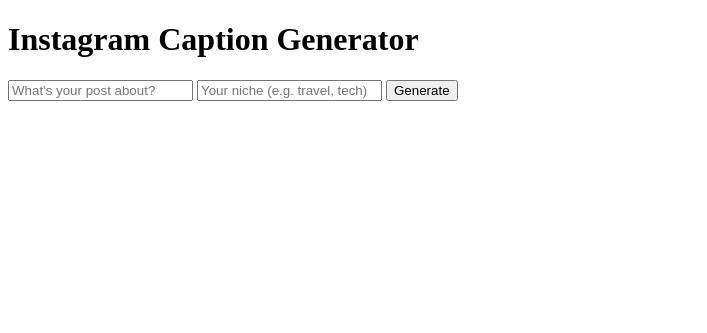
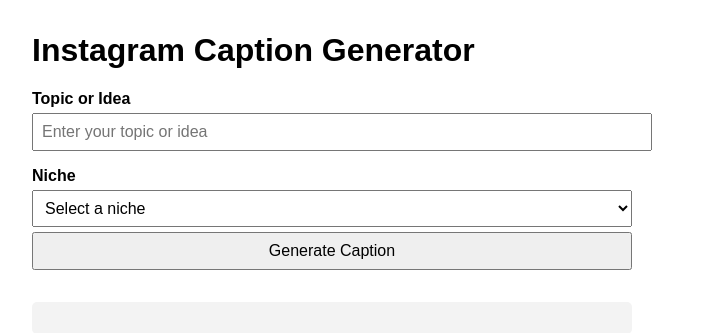
Before and after one commit to Mariakhan-AI/AI-Agent, a Flask app: page / in a window 1280 px wide. Shown: the top 333 px of the page, without its empty margins (0-707 px from the left). Run offline with Flask 3, Linux system fonts and the light colour scheme.

Commit message:
Update index.html

```diff
--- a/instagaram agent/templates/index.html
+++ b/instagaram agent/templates/index.html
@@ -1,33 +1,102 @@
 <!DOCTYPE html>
-<html>
+<html lang="en">
 <head>
-    <title>CaptionCraft ✨</title>
+    <meta charset="UTF-8" />
+    <meta name="viewport" content="width=device-width, initial-scale=1" />
+    <title>Instagram Caption Generator</title>
+    <style>
+        body {
+            font-family: Arial, sans-serif;
+            margin: 2rem;
+            max-width: 600px;
+        }
+        label {
+            display: block;
+            margin-top: 1rem;
+            font-weight: bold;
+        }
+        input, select, button {
+            width: 100%;
+            padding: 0.5rem;
+            margin-top: 0.3rem;
+            font-size: 1rem;
+        }
+        #result {
+            margin-top: 2rem;
+            padding: 1rem;
+            background: #f3f3f3;
+            border-radius: 5px;
+            white-space: pre-wrap;
+        }
+        #error {
+            margin-top: 1rem;
+            color: red;
+            font-weight: bold;
+        }
+    </style>
 </head>
 <body>
     <h1>Instagram Caption Generator</h1>
     <form id="captionForm">
-        <input type="text" name="prompt" placeholder="What's your post about?" required>
-        <input type="text" name="niche" placeholder="Your niche (e.g. travel, tech)" required>
-        <button type="submit">Generate</button>
+        <label for="prompt">Topic or Idea</label>
+        <input type="text" id="prompt" name="prompt" placeholder="Enter your topic or idea" required />
+
+        <label for="niche">Niche</label>
+        <select id="niche" name="niche" required>
+            <option value="" disabled selected>Select a niche</option>
+            <option value="fitness">Fitness</option>
+            <option value="fashion">Fashion</option>
+            <option value="food">Food</option>
+            <option value="travel">Travel</option>
+            <option value="beauty">Beauty</option>
+            <option value="technology">Technology</option>
+            <!-- Add more niches as needed -->
+        </select>
+
+        <button type="submit">Generate Caption</button>
     </form>
-    <p id="result"></p>
+
+    <div id="error"></div>
+    <div id="result"></div>
 
     <script>
-        const form = document.getElementById("captionForm");
-        form.onsubmit = async (e) => {
+        const form = document.getElementById('captionForm');
+        const resultDiv = document.getElementById('result');
+        const errorDiv = document.getElementById('error');
+
+        form.addEventListener('submit', async (e) => {
             e.preventDefault();
-            const data = {
-                prompt: form.prompt.value,
-                niche: form.niche.value
-            };
-            const res = await fetch("/generate", {
-                method: "POST",
-                headers: { "Content-Type": "application/json" },
-                body: JSON.stringify(data)
-            });
-            const json = await res.json();
-            document.getElementById("result").innerText = json.caption || json.error;
-        };
+            resultDiv.textContent = '';
+            errorDiv.textContent = '';
+
+            const prompt = form.prompt.value.trim();
+            const niche = form.niche.value;
+
+            if (!prompt || !niche) {
+                errorDiv.textContent = 'Please fill in both fields.';
+                return;
+            }
+
+            try {
+                const response = await fetch('/generate', {
+                    method: 'POST',
+                    headers: {
+                        'Content-Type': 'application/json',
+                    },
+                    body: JSON.stringify({ prompt, niche }),
+                });
+
+                const data = await response.json();
+
+                if (response.ok) {
+                    resultDiv.textContent = data.caption;
+                } else {
+                    errorDiv.textContent = data.error || 'Something went wrong.';
+                }
+            } catch (err) {
+                errorDiv.textContent = 'Network error. Please try again.';
+            }
+        });
     </script>
 </body>
 </html>
```
